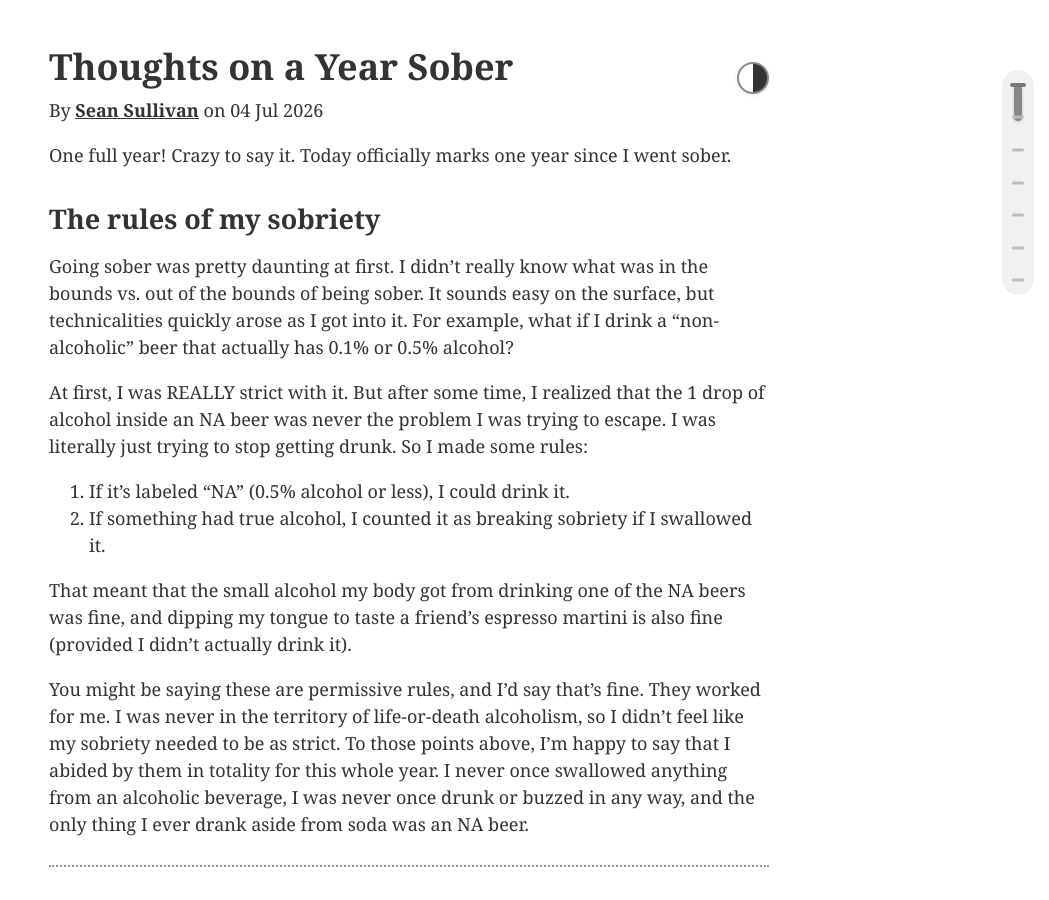
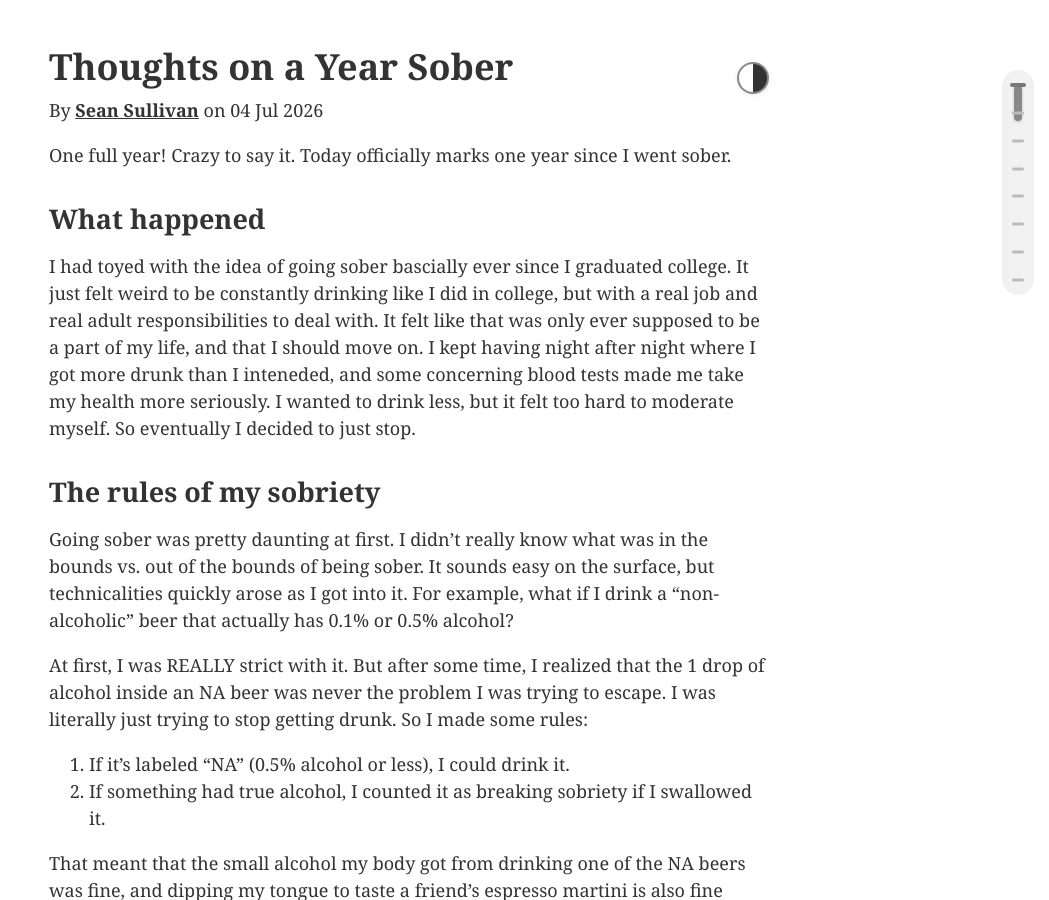
Before and after one commit to 0sps/sull1van.com, a Jekyll site: the page built from _posts/2026-07-04-thoughts-on-a-year-sober.md, in a window 1280 px wide and 900 px high. Shown: the whole window, without its empty margins (231-1280 px from the left). Built offline with Jekyll 4.4.1, drawn with Linux system fonts in a browser that asks for light colours.

Commit message:
new article

```diff
--- a/_posts/2026-07-04-thoughts-on-a-year-sober.md
+++ b/_posts/2026-07-04-thoughts-on-a-year-sober.md
@@ -6,6 +6,11 @@ tags: [meta, blogging]
 ---
 
 One full year! Crazy to say it. Today officially marks one year since I went sober.
+
+## What happened
+
+I had toyed with the idea of going sober bascially ever since I graduated college. It just felt weird to be constantly drinking like I did in college, but with a real job and real adult responsibilities to deal with. It felt like that was only ever supposed to be a part of my life, and that I should move on. I kept having night after night where I got more drunk than I inteneded, and some concerning blood tests made me take my health more seriously. I wanted to drink less, but it felt too hard to moderate myself. So eventually I decided to just stop.
+
 
 ## The rules of my sobriety
 
```
